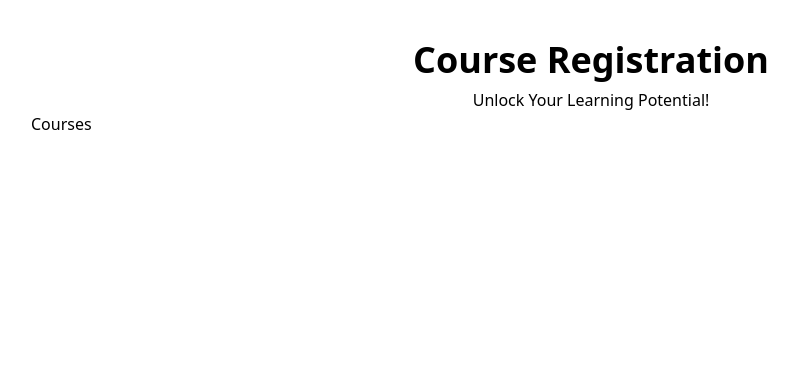
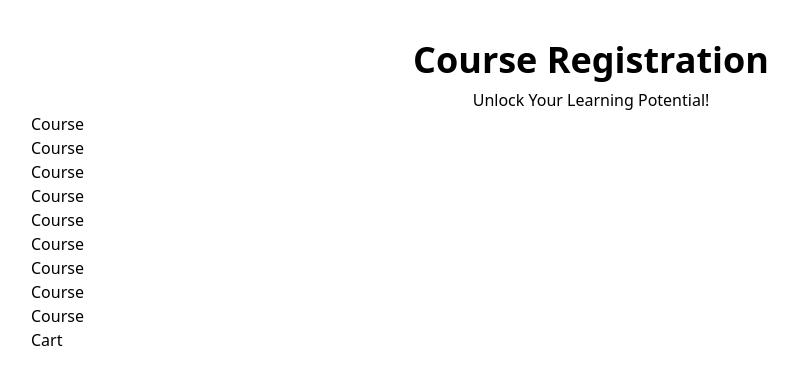
Before and after one commit to shamshul-haque/course-registration, a React (Vite) app: page / in a window 1280 px wide. Shown: the top 384 px of the page, without its empty margins (49-847 px from the left). Built offline with nearby package versions, Linux system fonts and the light colour scheme.

Commit message:
destructure the full data to show as single card

```diff
--- a/public/courseData.json
+++ b/public/courseData.json
@@ -1,7 +1,7 @@
 [
   {
     "id": 1,
-    "name": "Introduction to C Programming",
+    "title": "Introduction to C Programming",
     "credit": 1,
     "price": 15000,
     "image": "https://i.ibb.co/R08jmXg/c.png",
@@ -9,7 +9,7 @@
   },
   {
     "id": 2,
-    "name": "Introduction to Algorithms",
+    "title": "Introduction to Algorithms",
     "credit": 2,
     "price": 25000,
     "image": "https://i.ibb.co/CWVBTLt/algorithm.png",
@@ -17,7 +17,7 @@
   },
   {
     "id": 3,
-    "name": "Introduction to C++",
+    "title": "Introduction to C++",
     "credit": 10,
     "price": 10000,
     "image": "https://i.ibb.co/mcck6jb/c.png",
@@ -25,7 +25,7 @@
   },
   {
     "id": 4,
-    "name": "Basic Data Structure",
+    "title": "Basic Data Structure",
     "credit": 5,
     "price": 35000,
     "image": "https://i.ibb.co/JH3Wfxv/data-structure.png",
@@ -33,7 +33,7 @@
   },
   {
     "id": 5,
-    "name": "Introduction OOP Python",
+    "title": "Introduction OOP Python",
     "credit": 5,
     "price": 19000,
     "image": "https://i.ibb.co/x1fTnxs/python.png",
@@ -41,7 +41,7 @@
   },
   {
     "id": 6,
-    "name": "Software Engineering",
+    "title": "Software Engineering",
     "credit": 2,
     "price": 23000,
     "image": "https://i.ibb.co/7nb6rFX/softwer-engineering.png",
@@ -49,7 +49,7 @@
   },
   {
     "id": 7,
-    "name": "AWS & Cloud Computing",
+    "title": "AWS & Cloud Computing",
     "credit": 5,
     "price": 35000,
     "image": "https://i.ibb.co/LxbLDxV/aws.png",
@@ -57,7 +57,7 @@
   },
   {
     "id": 8,
-    "name": "Database (MySQL)",
+    "title": "Database (MySQL)",
     "credit": 5,
     "price": 19000,
     "image": "https://i.ibb.co/F6KfWbk/mysql.png",
@@ -65,7 +65,7 @@
   },
   {
     "id": 9,
-    "name": "Problem Solving",
+    "title": "Problem Solving",
     "credit": 2,
     "price": 23000,
     "image": "https://i.ibb.co/wcD40z1/problem-solving.png",
--- a/src/components/Cart.jsx
+++ b/src/components/Cart.jsx
@@ -0,0 +1,11 @@
+import React from "react";
+
+const Cart = () => {
+  return (
+    <div>
+      <h1>Cart</h1>
+    </div>
+  );
+};
+
+export default Cart;
--- a/src/components/Course.jsx
+++ b/src/components/Course.jsx
@@ -0,0 +1,12 @@
+import React from "react";
+
+const Course = ({ course }) => {
+  const { image, title, desc, price, credit } = course;
+  return (
+    <div>
+      <h1>Course</h1>
+    </div>
+  );
+};
+
+export default Course;
--- a/src/components/Courses.jsx
+++ b/src/components/Courses.jsx
@@ -1,4 +1,6 @@
 import React, { useEffect, useState } from "react";
+import Cart from "./Cart";
+import Course from "./Course";
 
 const Courses = () => {
   const [courses, setCourses] = useState([]);
@@ -14,7 +16,12 @@ const Courses = () => {
 
   return (
     <div>
-      <h1>Courses</h1>
+      <div>
+        {courses.map((course) => (
+          <Course key={course.id} course={course} />
+        ))}
+      </div>
+      <Cart />
     </div>
   );
 };
```
